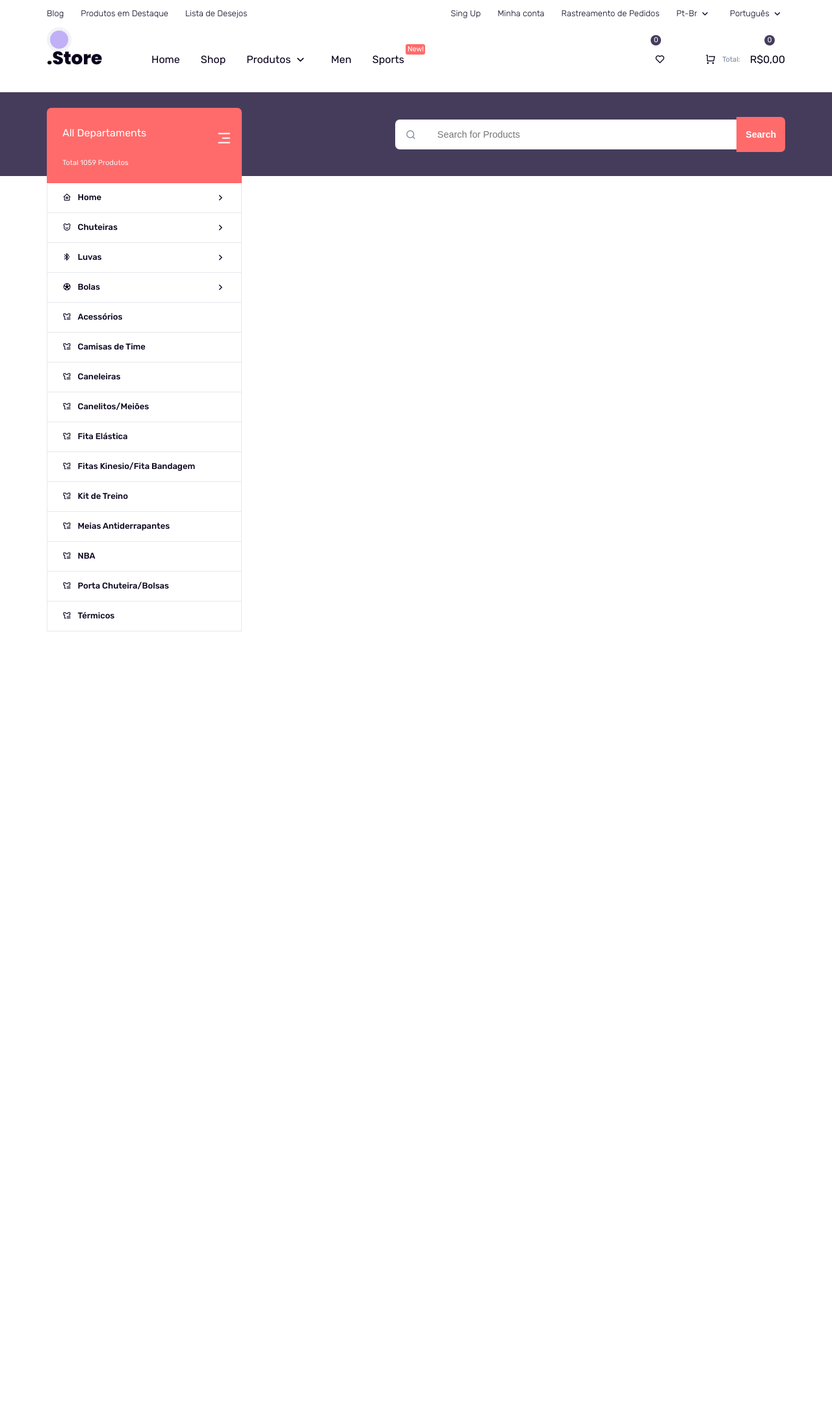
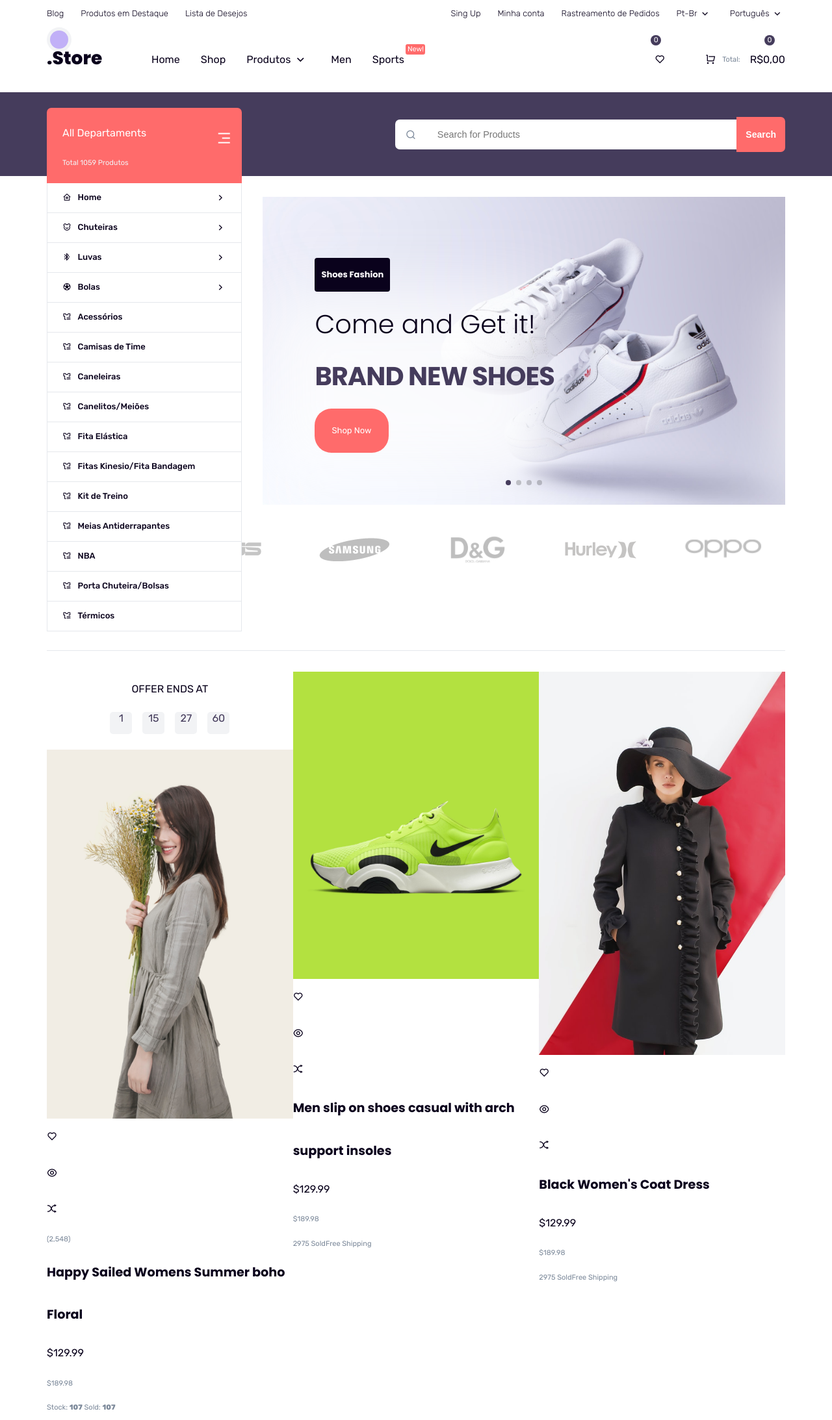
Before and after one commit to LucasPaz-7/Kp-Esportes_Frontend, a PHP site: page / in a window 1280 px wide. Shown: the whole page at 65% size. Before the commit the page ends 972 px from the top, so only its background shows below. Run offline with PHP 8.4, Linux system fonts and the light colour scheme; some libraries are stand-ins or nearby versions.

Commit message:
Update four

```diff
--- a/index.html
+++ b/index.html
@@ -5,6 +5,7 @@
     <meta charset="UTF-8">
     <meta name="viewport" content="width=device-width, initial-scale=1.0">
     <link href="https://cdn.jsdelivr.net/npm/remixicon@4.5.0/fonts/remixicon.css" rel="stylesheet" />
+    <link rel="stylesheet" href="https://cdn.jsdelivr.net/npm/swiper@11/swiper-bundle.min.css" />
     <title>Kp-Esports</title>
     <link rel="stylesheet" href="style.css">
 </head>
@@ -128,7 +129,8 @@
                                                                 <li><a href="#"></a></li>
                                                                 <li><a href="#"></a></li>
                                                             </ul>
-                                                                <a href="#" class="view-all">ver todas as marcas <i class="ri-arrow-right-line"></i></a>
+                                                            <a href="#" class="view-all">ver todas as marcas <i
+                                                                    class="ri-arrow-right-line"></i></a>
                                                         </div>
                                                     </div>
                                                     <div class="flexcol products">
@@ -368,13 +370,251 @@
         </header>
         <!-- header -->
 
-        <main></main>
+        <main>
+            <div class="slider">
+                <div class="container">
+                    <div class="wrapper">
+                        <div class="myslider swiper">
+                            <div class="swiper-wrapper">
+                                <div class="swiper-slide">
+                                    <div class="item">
+                                        <div class="image object-cover">
+                                            <img src="assets/slider/slider0.jpg" alt="">
+                                        </div>
+                                        <div class="text-content flexcol">
+                                            <h4>Shoes Fashion</h4>
+                                            <h2><span>Come and Get it!</span><br><span>Brand New Shoes</span></h2>
+                                            <a href="#" class="primary-button">Shop Now</a>
+                                        </div>
+                                    </div>
+                                </div>
+
+                                <div class="swiper-slide">
+                                    <div class="item">
+                                        <div class="image object-cover">
+                                            <img src="assets/slider/slider1.jpg" alt="">
+                                        </div>
+                                        <div class="text-content flexcol">
+                                            <h4>Shoes Fashion</h4>
+                                            <h2><span>Come and Get it!</span><br><span>Brand New Shoes</span></h2>
+                                            <a href="#" class="primary-button">Shop Now</a>
+                                        </div>
+                                    </div>
+                                </div>
+
+                                <div class="swiper-slide">
+                                    <div class="item">
+                                        <div class="image object-cover">
+                                            <img src="assets/slider/slider2.jpg" alt="">
+                                        </div>
+                                        <div class="text-content flexcol">
+                                            <h4>Shoes Fashion</h4>
+                                            <h2><span>Come and Get it!</span><br><span>Brand New Shoes</span></h2>
+                                            <a href="#" class="primary-button">Shop Now</a>
+                                        </div>
+                                    </div>
+                                </div>
+
+                                <div class="swiper-slide">
+                                    <div class="item">
+                                        <div class="image object-cover">
+                                            <img src="assets/slider/slider3.jpg" alt="">
+                                        </div>
+                                        <div class="text-content flexcol">
+                                            <h4>Shoes Fashion</h4>
+                                            <h2><span>Come and Get it!</span><br><span>Brand New Shoes</span></h2>
+                                            <a href="#" class="primary-button">Shop Now</a>
+                                        </div>
+                                    </div>
+                                </div>
+
+                            </div>
+                            <div class="swiper-pagination"></div>
+                        </div>
+                    </div>
+                </div>
+            </div>
+            <!-- SLIDER -->
+
+            <div class="brands">
+                <div class="container">
+                    <div class="wrapper flexitem">
+                        <div class="item">
+                            <a href="#">
+                                <img src="assets/brands/zara.png" alt="">
+                            </a>
+                        </div>
+
+                        <div class="item">
+                            <a href="#">
+                                <img src="assets/brands/asus.png" alt="">
+                            </a>
+                        </div>
+
+                        <div class="item">
+                            <a href="#">
+                                <img src="assets/brands/samsung.png" alt="">
+                            </a>
+                        </div>
+
+                        <div class="item">
+                            <a href="#">
+                                <img src="assets/brands/dng.png" alt="">
+                            </a>
+                        </div>
+
+                        <div class="item">
+                            <a href="#">
+                                <img src="assets/brands/hurley.png" alt="">
+                            </a>
+                        </div>
+
+                        <div class="item">
+                            <a href="#">
+                                <img src="assets/brands/oppo.png" alt="">
+                            </a>
+                        </div>
+                    </div>
+                </div>
+            </div>
+            <!-- BRANDS -->
+
+            <div class="trending">
+                <div class="container">
+                    <div class="wrapper">
+                        <div class="sectop flexitem">
+                            <h2><span class="circle"></span> <span>Trending Products</span></h2>
+                        </div>
+                        <div class="colum">
+                            <div class="flexwrap">
+                                <div class="row products big">
+                                    <div class="item">
+                                        <div class="offer">
+                                            <p>Offer ends at</p>
+                                            <ul class="flexcenter">
+                                                <li>1</li>
+                                                <li>15</li>
+                                                <li>27</li>
+                                                <li>60</li>
+                                            </ul>
+                                        </div>
+                                        <div class="media">
+                                            <div class="image">
+                                                <a href="#">
+                                                    <img src="assets/products/apparel4.jpg" alt="">
+                                                </a>
+                                            </div>
+                                            <div class="hoverable">
+                                                <ul>
+                                                    <li class="active"><a href="#"><i class="ri-heart-line"></i></a></li>
+                                                    <li><a href="#"><i class="ri-eye-line"></i></a></li>
+                                                    <li><a href="#"><i class="ri-shuffle-line"></i></a></li>
+                                                </ul>
+                                            </div>
+
+                                            <div class="discount circle flexcenter"><span>31%</span></div>
+                                        </div>
+                                        <div class="content">
+                                            <div class="rating">
+                                                <div class="stars"></div>
+                                                <span class="mini-text">(2,548)</span>
+                                            </div>
+                                            <h3 class="main-links"><a href="#">Happy Sailed Womens Summer boho Floral</a></h3>
+                                            <div class="price">
+                                                <span class="current">$129.99</span>
+                                                <span class="normal mini-text">$189.98</span>
+                                            </div>
+                                            <div class="stock mini-text">
+                                                <div class="qty">
+                                                    <span>Stock: <strong class="qty-available">107</strong></span>
+                                                    <span>Sold: <strong class="qty-sold">107</strong></span>
+                                                </div>
+                                                <div class="bar">
+                                                    <div class="available"></div>
+                                                </div>
+                                            </div>
+
+                                        </div>
+                                    </div>
+                                </div>
+                                <div class="row products mini">
+                                    <div class="item">
+                                        <div class="media">
+                                            <div class="image">
+                                                <a href="#">
+                                                    <img src="assets/products/shoe1-1.jpg" alt="">
+                                                </a>
+                                            </div>
+                                            <div class="hoverable">
+                                                <ul>
+                                                    <li class="active"><a href="#"><i class="ri-heart-line"></i></a></li>
+                                                    <li><a href="#"><i class="ri-eye-line"></i></a></li>
+                                                    <li><a href="#"><i class="ri-shuffle-line"></i></a></li>
+                                                </ul>
+                                            </div>
+
+                                            <div class="discount circle flexcenter"><span>32%</span></div>
+                                        </div>
+                                        <div class="content">
+                                            <h3 class="main-links"><a href="#">Men slip on shoes casual with arch support insoles</a></h3>
+                                            <div class="price">
+                                                <span class="current">$129.99</span>
+                                                <span class="normal mini-text">$189.98</span>
+                                            </div>
+                                            <div class="mini-text">
+                                                <p>2975 Sold</p>
+                                                <p>Free Shipping</p>
+                                            </div>
+                                        </div>
+                                    </div>
+
+                                </div>
+                                <div class="row products mini">
+                                    <div class="item">
+                                        <div class="media">
+                                            <div class="image">
+                                                <a href="#">
+                                                    <img src="assets/products/apparel3.jpg" alt="">
+                                                </a>
+                                            </div>
+                                            <div class="hoverable">
+                                                <ul>
+                                                    <li class="active"><a href="#"><i class="ri-heart-line"></i></a></li>
+                                                    <li><a href="#"><i class="ri-eye-line"></i></a></li>
+                                                    <li><a href="#"><i class="ri-shuffle-line"></i></a></li>
+                                                </ul>
+                                            </div>
+
+                                            <div class="discount circle flexcenter"><span>32%</span></div>
+                                        </div>
+                                        <div class="content">
+                                            <h3 class="main-links"><a href="#">Black Women's Coat Dress</a></h3>
+                                            <div class="price">
+                                                <span class="current">$129.99</span>
+                                                <span class="normal mini-text">$189.98</span>
+                                            </div>
+                                            <div class="mini-text">
+                                                <p>2975 Sold</p>
+                                                <p>Free Shipping</p>
+                                            </div>
+                                        </div>
+                                    </div>
+
+                                </div>
+                            </div>
+                        </div>
+                    </div>
+                </div>
+            </div>
+
+        </main>
         <!-- main -->
 
         <footer></footer>
         <!-- footer -->
     </div>
 
+    <script src="https://cdn.jsdelivr.net/npm/swiper@11/swiper-bundle.min.js"></script>
     <script src="script.js"></script>
 </body>
 
--- a/style.css
+++ b/style.css
@@ -674,6 +674,156 @@ form.search button:hover {
 
 
 
+/* SLIDER  */
+
+.slider .item {
+    position: relative;
+    height: 474px;
+}
+
+.slider .item::before {
+    content: '';
+    position: absolute;
+    top: 30%;
+    left: 0;
+    width: 450px;
+    height: 300px;
+    background-color: var(--white-color);
+    z-index: 1;
+    filter: blur(50px);
+    opacity: .8;
+}
+
+.slider .text-content {
+    position: relative;
+    height: var(--percent100);
+    justify-content: flex-end;
+    padding: 0 0 10% 10%;
+    z-index: 1;
+}
+
+.text-content h2 {
+    margin: 0; /* Remove qualquer margem ao redor do h2 */
+    line-height: 1.0; /* Controla o espaçamento entre as linhas, ajuste conforme necessário */
+}
+
+.text-content h2 span {
+    display: block; /* Garante que cada <span> fique em uma linha separada */
+    margin: 0; /* Remove margens dos spans */
+    padding: 0; /* Remove qualquer espaçamento adicional */
+}
+
+.text-content {
+    gap: 30px; /* Controla a distância entre o título e os outros elementos, como o botão */
+}
+
+
+.slider h4 {
+    font-size: var(--font-small);
+    font-weight: var(--fw7);
+    width: fit-content;
+    padding: 4px 10px;
+    background-color: var(--dark-color);
+    color: var(--white-color);
+    border-radius: 4px;
+}
+
+.text-content :where(h2,h3) span:first-child {
+    font-weight: var(--fw3);
+    columns: var(--ligth-text-color);
+}
+
+.text-content :where(h2,h3) span:last-child {
+    color: var(--secondary-dark-color);
+    text-transform: uppercase;
+    letter-spacing: -1px;
+}
+
+.swiper-pagination .swiper-pagination-bullet-active {
+    background-color: var(--secondary-dark-color);
+}
+
+
+
+/* BRANDS */
+.brands .wrapper {
+    justify-content: space-around;
+    flex-wrap: wrap;
+    padding: 2em 0;
+}
+
+.brands .item img {
+    opacity: .25;
+    transition: opacity .3s;
+}
+
+.brands .item a:hover img {
+    opacity: 1;
+}
+
+
+
+/* PRODUCTS */
+.sectop {
+    justify-content: space-between;
+    padding-bottom: 0.5em;
+    margin-bottom: 2em;
+    border-bottom: 1px solid var(--border-color);
+}
+
+.sectop h2 {
+    position: relative;
+    font-size: 1.5em;
+    font-weight: var(--fw7);
+}
+
+.sectop h2 span:not(.circle) {
+    padding: 0 0 0 2em;
+}
+
+.sectop h2 .circle {
+    top: 20px;
+}
+
+.trending .products {
+    flex: 0 0 33.3333%;
+}
+
+
+/* PRODUCTS A */
+.products .offer {
+    text-align: center;
+    margin-bottom: 1.5em;
+}
+
+.products .offer p {
+    text-transform: uppercase;
+    margin-bottom: 0.5em;
+}
+
+.products .offer ul {
+    gap: 1em;
+}
+
+.products .offer ul li {
+    position: relative;
+    width: 34px;
+    height: 34px;
+    padding: 0,5em;
+    line-height: initial;
+    color: var(--secondary-dark-color);
+    background-color: var(--ligth-bg-color);
+    border-radius: 5px;
+}
+
+.products .offer ul li:not(:last-child)::before {
+    content: '';
+    position: absolute;
+    right: -0.6em;
+    color: var(--ligth-text-color);
+}
+
+
 
 
 
@@ -892,4 +1042,10 @@ form.search button:hover {
    .dpt-menu .has-child:hover .mega {
     display: flex;
    }
+
+   /* SLIDE */
+   .slider > div > .wrapper {
+    width: calc(100% - (300px + 2em));
+    margin-left: auto;
 }
+}
```
Also changed, not shown: script.js (+11 -0 lines). Lines whose indentation alone changed are shown as unchanged.
